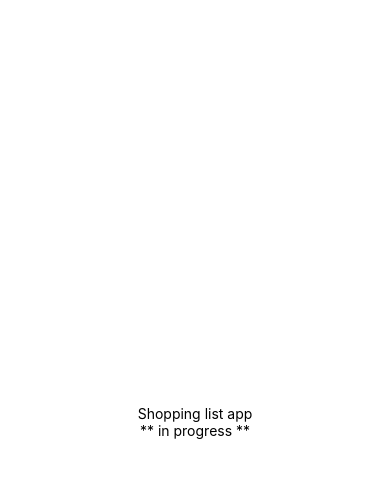
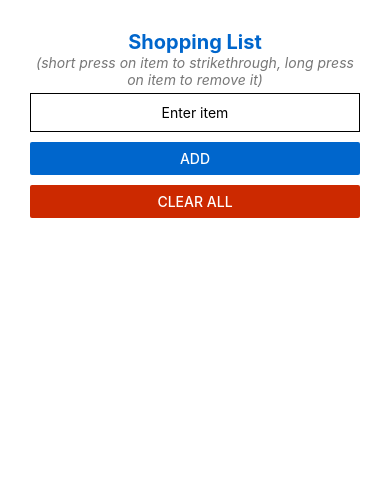
Before and after one commit to markallen01666/react-native-shopping-list, a React Native app: screen / in a window 390 px wide. Shown: the top 478 px of the page. Built offline with nearby package versions, Linux system fonts and the light colour scheme.

Commit message:
Setting up in progress

```diff
--- a/App.js
+++ b/App.js
@@ -1,20 +1,69 @@
-import React from 'react';
-import { StyleSheet, Text, View } from 'react-native';
+// React Native Mobile Shopping List app
+// Mark Allen - 2020
+
+import React, { useState } from "react";
+import { StyleSheet, View, Text, FlatList } from "react-native";
+
+import ItemAdd from "./components/itemAdd";
+import ListItem from "./components/listItem";
+import ClearButton from "./components/clearButton";
 
 export default function App() {
+  const [ListItems, setListItems] = useState([]);
+
+  const addItemHandler = itemTitle => {
+    setListItems(currentItems => [
+      ...currentItems,
+      { id: new Date().getTime().toString(), value: itemTitle }
+    ]);
+  };
+  const removeItemHandler = itemId => {
+    setListItems(currentItems => {
+      return currentItems.filter(item => item.id !== itemId);
+    });
+  };
+  const clearItemsHandler = () => {
+    setListItems(currentItems => []);
+  };
+
   return (
-    <View style={styles.container}>
-      <Text>Shopping list app</Text>
-      <Text>** in progress **</Text>
+    <View style={styles.screen}>
+      <Text style={styles.title}>Shopping List</Text>
+      <Text style={styles.instructions}>(short press on item to strikethrough, long press on item to remove it)</Text>
+      <ItemAdd onAddItem={addItemHandler} />
+      <ClearButton onClearItems={clearItemsHandler} />
+      <View style={styles.itemlist}>
+        <FlatList
+          data={ListItems}
+          renderItem={itemData => (
+            <ListItem
+              id={itemData.item.id}
+              title={itemData.item.value}
+              onDelete={removeItemHandler}
+            />
+          )}
+        />
+      </View>
     </View>
   );
 }
 
 const styles = StyleSheet.create({
-  container: {
-    flex: 1,
-    backgroundColor: '#fff',
-    alignItems: 'center',
-    justifyContent: 'center',
+  screen: {
+    padding: 30
   },
+  itemlist: {
+    marginVertical: 20
+  },
+  title: {
+    textAlign: "center",
+    fontWeight: "bold",
+    fontSize: 20,
+    color: "#0066cc"
+  },
+  instructions: {
+    textAlign: "center",
+    fontStyle: "italic",
+    color: "#777"
+  }
 });
--- /dev/null
+++ b/components/clearButton.js
@@ -0,0 +1,22 @@
+// clearButton - Clear all list items
+// M Allen - 2020
+
+import React from "react";
+import { View, StyleSheet, Button } from "react-native";
+
+const ClearButton = props => {
+  return (
+    <View style={styles.clearButtonView}>
+      <Button color="#cc2900" title="CLEAR ALL" onPress={props.onClearItems} />
+    </View>
+  );
+};
+
+const styles = StyleSheet.create({
+  clearButtonView: {
+    marginTop: 5,
+    marginBottom: 5,
+  }
+});
+
+export default ClearButton;
--- /dev/null
+++ b/components/itemAdd.js
@@ -0,0 +1,50 @@
+// itemAdd - Add new Shopping List items
+// M Allen 2020
+
+import React, { useState } from "react";
+import { View, TextInput, StyleSheet, Button } from "react-native";
+
+const todoAdd = props => {
+  const [enteredItem, setEnteredItem] = useState("");
+
+  const todoFieldHandler = enteredText => {
+    setEnteredItem(enteredText);
+  };
+
+  const todoAddHandler = () => {
+    props.onAddItem(enteredItem);
+    setEnteredItem("");
+  };
+
+  return (
+    <View style={styles.inputContainer}>
+      <TextInput
+        width="100%"
+        placeholder="Enter item"
+        style={styles.input}
+        onChangeText={todoFieldHandler}
+        value={enteredItem}
+        onSubmitEditing={()=>{
+          todoAddHandler();
+        }}
+      />
+      <Button color="#0066cc" title="ADD" onPress={todoAddHandler} />
+    </View>
+  );
+};
+
+const styles = StyleSheet.create({
+  inputContainer: {
+    marginTop: 5,
+    marginBottom: 5
+  },
+  input: {
+    textAlign: "center",
+    borderColor: "black",
+    borderWidth: 1,
+    padding: 10,
+    marginBottom: 10
+  }
+});
+
+export default todoAdd;
--- /dev/null
+++ b/components/listItem.js
@@ -0,0 +1,48 @@
+// listItem - single item display and functionality
+// M Allen - 2020
+
+import React, { useState } from "react";
+import { View, Text, StyleSheet, TouchableOpacity } from "react-native";
+
+const listItem = props => {
+  const [strikeState, setStrikeState] = useState(false);
+
+  return (
+    <TouchableOpacity
+      onLongPress={props.onDelete.bind(this, props.id)}
+      onPress={setStrikeState(currentState => !currentState)}
+    >
+      <View style={styles.listItem}>
+        <Text
+          style={
+            strikeState ? styles.strikeItemText : styles.itemText
+          }
+        >
+          {props.title}
+        </Text>
+      </View>
+    </TouchableOpacity>
+  );
+};
+
+const styles = StyleSheet.create({
+  listItem: {
+    marginVertical: 5,
+    padding: 10,
+    backgroundColor: "#e6f2ff",
+    borderColor: "#aaa",
+    borderWidth: 1,
+    borderStyle: "dotted"
+  },
+  itemText: {
+    color: "#333",
+    textAlign: "center"
+  },
+  strikeItemText: {
+    textDecorationLine: "line-through",
+    color: "#333",
+    textAlign: "center"
+  }
+});
+
+export default listItem;
```
